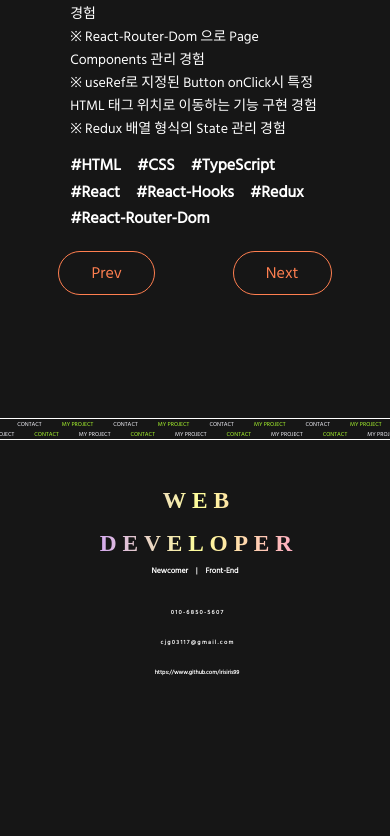
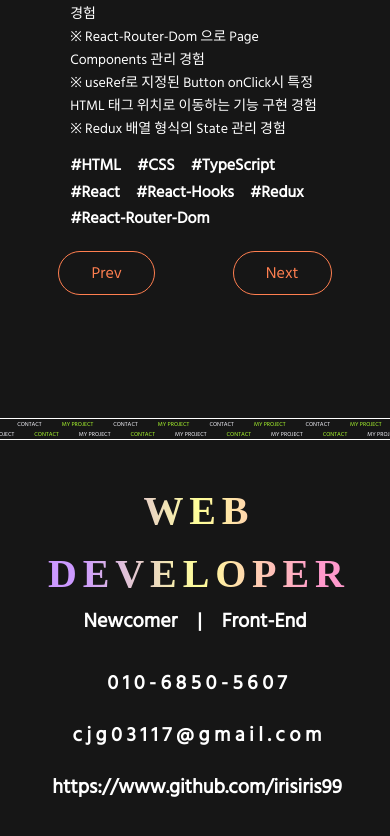
Before and after one commit to irisiris99/portfolio, a React (Create React App) app: page / in a window 390 px wide. Shown: the part 1883-2719 px from the top of the page. Before the commit the page ends 2609 px from the top, so only its background shows below. Built offline with nearby package versions, Linux system fonts and the light colour scheme.

Commit message:
02 04 contact reponsive ud

```diff
--- a/src/App.css
+++ b/src/App.css
@@ -715,6 +715,18 @@ p {
     padding: 10% 0%;
   }
 
+  .contact-title h1 {
+    font-size: 40px;
+  }
+
+  .contact-title h2 {
+    font-size: 20px;
+  }
+
+  .contact-title div h2 {
+    font-size: 20px;
+  }
+
   .contact-icons {
     display: flex;
     flex-direction: column;
```
